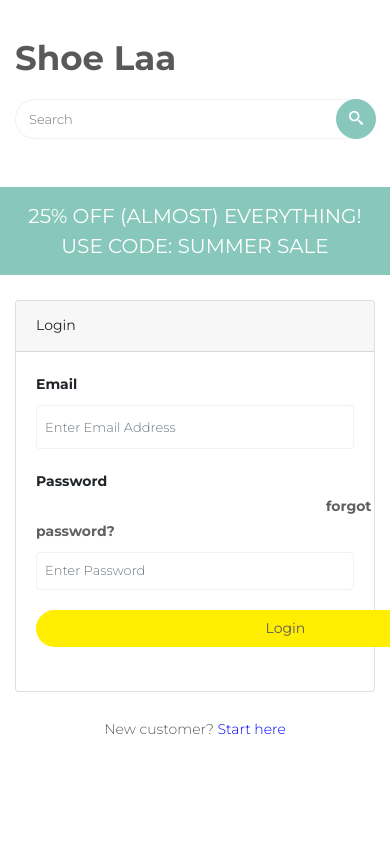
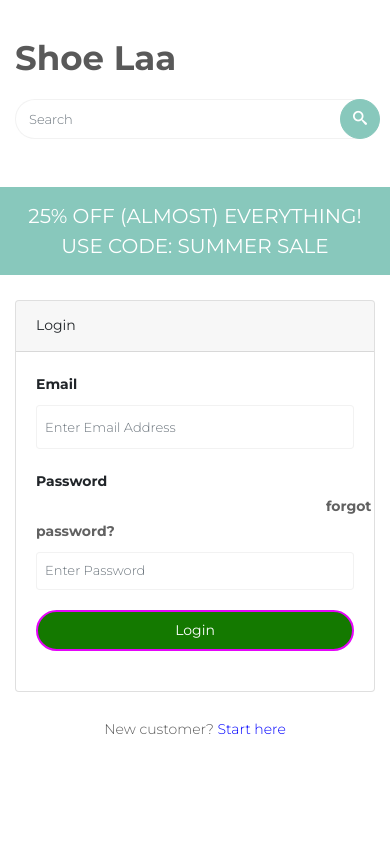
Before and after one commit to Abin95x/ShoeLaa, a Node project: template views/user/userLogin.ejs in a window 390 px wide; the page is wider, and only the part inside the window is pictured. Shown: the top 842 px of that part. Run offline with Node 20 templates, Linux system fonts and the light colour scheme; the template is opened without the code that fills it, so the values that code supplies are empty; some libraries are stand-ins or nearby versions; some web fonts are replaced.

Commit message:
login button responsive

```diff
--- a/views/user/userLogin.ejs
+++ b/views/user/userLogin.ejs
@@ -1,4 +1,35 @@
     <%- include("./layout/header.ejs") %>
+
+    <style>
+        .btn {
+               background-color: #147900;
+               border: 2px solid #e504f9;
+               color: #fff;
+               padding: 10px 20px;
+               text-align: center;
+               display: inline-block;
+               font-size: 16px;
+               cursor: pointer;
+               transition: background-color 0.3s ease;
+           }
+
+           .btn-primary {
+               width: 100%;
+               max-width: 500px; /* Adjust max-width as needed */
+               margin: 0 auto;
+           }
+
+           .btn:hover {
+               background-color: #f2ff00;
+           }
+
+           @media (max-width: 600px) {
+               .btn-primary {
+                   font-size: 14px;
+                   padding: 8px 16px;
+               }
+           }
+   </style>
 
     <nav class="colorlib-nav" role="navigation">
         <div class="top-menu">
@@ -90,7 +121,7 @@
                             <input type="password" id="password" name="password" class="form-control" placeholder="Enter Password" required>
                         </div>
                         <div class="form-group">
-                            <button type="submit" class="btn btn-primary" style="width: 13.2cm; background-color: #ffee00; border: #e504f9; color: rgb(94, 92, 92);">Login</button>
+                            <button type="submit" class="btn btn-primary">Login</button>
                         </div>
                     </form>
                 </div>
```
